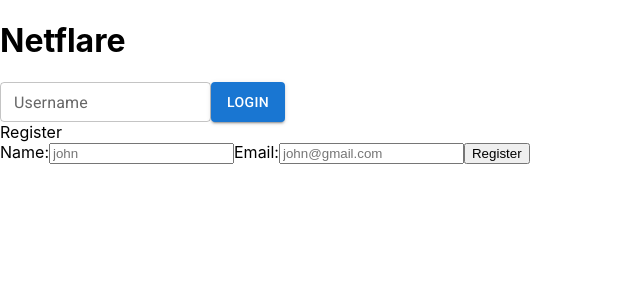
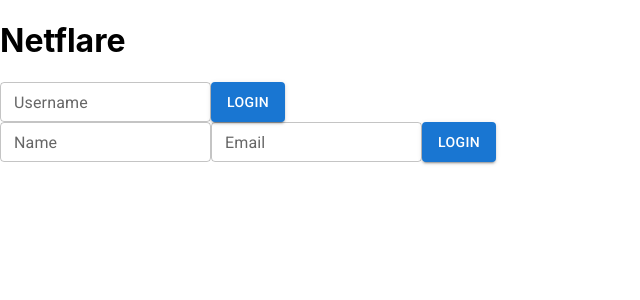
Before and after one commit to JCronier/react-pager, a React (Create React App) app: page /loggedin in a window 1280 px wide. Shown: the top 300 px of the page, without its empty margins (0-640 px from the left). Built offline with nearby package versions, Linux system fonts and the light colour scheme; no server answers.

Commit message:
styled register user and converted to functional components

```diff
--- a/src/components/Loggedin.js
+++ b/src/components/Loggedin.js
@@ -12,7 +12,7 @@
 
     //add user
     const addUser = (user)=>{
-        createUser(user).then((response)=>setUsers([...users,user])
+        createUser(user).then((response)=>setUsers(prev=>[...prev,user])
         ).catch((error)=>console.error(`Error: ${error}`))
     }
 
--- a/src/components/Register.js
+++ b/src/components/Register.js
@@ -1,86 +1,48 @@
-import React, { Component } from "react";
+import {Button, TextField, Grid } from "@mui/material"
+import { registerUser } from '../api/index';
+import { useState } from "react"
+// help from https://youtu.be/AWLgf_xfd_w channel edutechional
+const Register =({setLogins})=> {
+    //register user input state
+    const[email,setEmail]=useState('')
+    const[name,setName]=useState('')
 
-import { registerUser } from '../api/index';
-
-// help from https://youtu.be/AWLgf_xfd_w channel edutechional
-class Register extends Component {
-    constructor(props) {
-        super(props);
-
-        this.state = {
-            name: '',
-            email: ''
-        };
-
-        this.onFormSubmit = this.onFormSubmit.bind(this);
-        this.onInputChange = this.onInputChange.bind(this);
+    //enter button event
+    const onSubmit=(e)=>{
+        e.preventDefault()
+        if(!name){
+            alert('Provide a name')
+            return
+        }
+        if(!email){
+            alert('Provide a username')
+            return
+        }
+        registerUser({email,name}).then((response) => setLogins(prev => [...prev, {email,name}])
+        ).catch((error)=>console.error(`Error: ${error}`))
+        setEmail('')
+        setName('')
     }
 
-    onFormSubmit(event) {
-        console.log('register state: ', this.state);
-        const data = registerUser(this.state).then((response) => {
-            console.log('response: ', response);
-            const { email } = response.data;
-            this.props.setLogins(prev => [...prev, {email, name:this.state.name}])
-            return response;
-        }).catch(err => {
-            console.log('fail error: ', err);
-            alert('registration failed: ', err);
-        });
-        // if (data && data.statusCode !== 200) {
-        //     console.log('failed data: ', data);
-        //     alert('register failed', data);
-        // }
-        event.preventDefault();
-    }
+    return (
+        <form onSubmit={onSubmit}>
+            <Grid container>
+                <Grid item>
+                    <TextField type='text' label="Name"  size="small"
+                        value={name} onChange={(e)=>setName(e.target.value)} />
+                </Grid>
+                <Grid item>
+                    <TextField type='text' label="Email"  size="small"
+                        value={email} onChange={(e)=>setEmail(e.target.value)} />
+                </Grid>
+                <Grid item alignItems="stretch" style={{ display: "flex" }}>
+                    <Button variant="contained" type ='submit'>Login</Button>
+                </Grid>
+            </Grid>
 
-    onInputChange(event) {
-        this.setState({
-            [event.target.name]: event.target.value
-        });
-    }
+        </form>
+    )
 
-    render() {
-        return (
-            <div>
-                <form onSubmit={this.onFormSubmit}>
-                    <div>
-                        <label>
-                            Register
-                        </label>
-                    </div>
-
-                    <label htmlFor="name">
-                        Name:
-                    </label>
-                    <input
-                        type="text"
-                        name="name"
-                        placeholder="john"
-                        value={this.state.name}
-                        onChange={this.onInputChange}
-                        required
-                    />
-
-                    <label htmlFor="email">
-                        Email:
-                    </label>
-                    <input
-                        type="email"
-                        name="email"
-                        placeholder="john@gmail.com"
-                        value={this.state.email}
-                        onChange={this.onInputChange}
-                        required
-                    />
-
-                    <button type="submit">
-                        Register
-                    </button>
-                </form>
-            </div>
-        );
-    }
 }
 
 export default Register;
```
